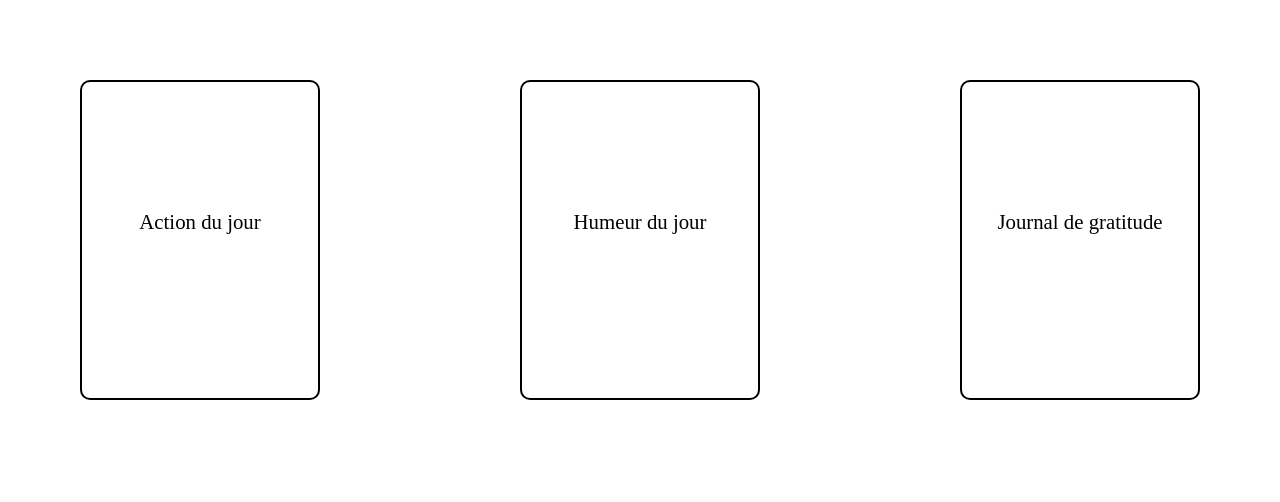
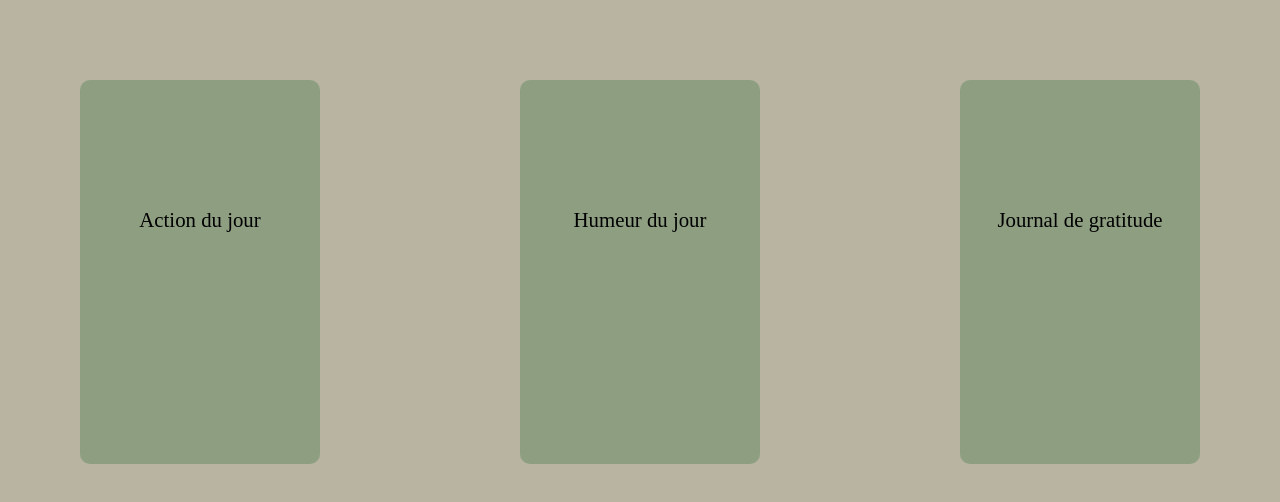
Before and after one commit to WildCodeSchool-2024-09/lille-protojam, a React (Vite) app in the folder client/: page / in a window 1280 px wide. Shown: the top 502 px of the page. Built offline with nearby package versions, Linux system fonts and the light colour scheme.

Commit message:
still have a few things to work on

```diff
--- a/client/src/pages/UsersProfile/UsersProfile.css
+++ b/client/src/pages/UsersProfile/UsersProfile.css
@@ -1,3 +1,7 @@
+body {
+    background-color:  #B8B4A1;
+}
+
 .profile-container  {
     display: flex;
     flex-direction:row;
@@ -8,20 +12,22 @@
 .mood-container,
 .journal-container {
     width: 15rem;
-    height: 20rem;
-    /* border-left: 7rem solid transparent;
-    border-right: 7rem solid transparent;
-    border-bottom: 17rem solid #3498db; */
+    height: 24rem;
     border: 2px solid black;
     border-radius: 10px;
+    border: none;
     margin: 5rem;
+    background-color: #8E9E81;
 
 }
 
-.title-action,
-.title-mood,
-.title-journal {
+.title-profile {
     font-size: 1.3rem;
     justify-self: center;
     margin-top: 8rem;
+    color: black;
 }
+
+.link-profile {
+    text-decoration: none;
+}
--- a/client/src/pages/UsersProfile/UsersProfile.tsx
+++ b/client/src/pages/UsersProfile/UsersProfile.tsx
@@ -1,17 +1,24 @@
 import "./UsersProfile.css";
+import { Link } from "react-router-dom";
 
 function UsersProfile() {
 	return (
 		<>
 			<main className="profile-container">
 				<section className="action-container">
-					<p className="title-action">Action du jour</p>
+					<Link to="/profile-actions" className="link-profile">
+						<p className="title-profile">Action du jour</p>
+					</Link>
 				</section>
 				<section className="mood-container">
-					<p className="title-mood">Humeur du jour</p>
+					<Link to="/profile-mood" className="link-profile">
+						<p className="title-profile">Humeur du jour</p>
+					</Link>
 				</section>
 				<section className="journal-container">
-					<p className="title-journal">Journal de gratitude</p>
+					<Link to="/profile-journal" className="link-profile">
+						<p className="title-profile">Journal de gratitude</p>
+					</Link>
 				</section>
 			</main>
 		</>
```
